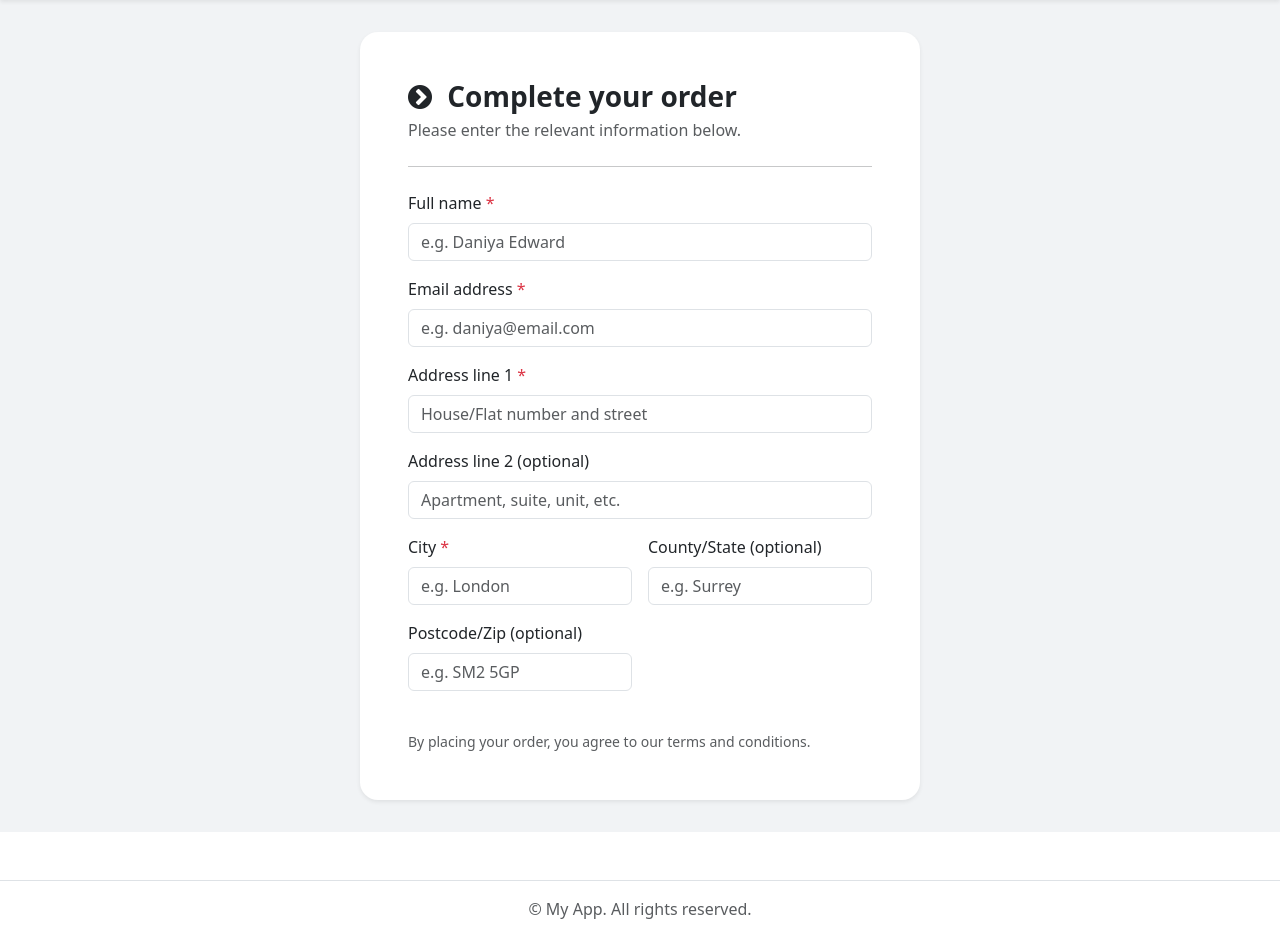
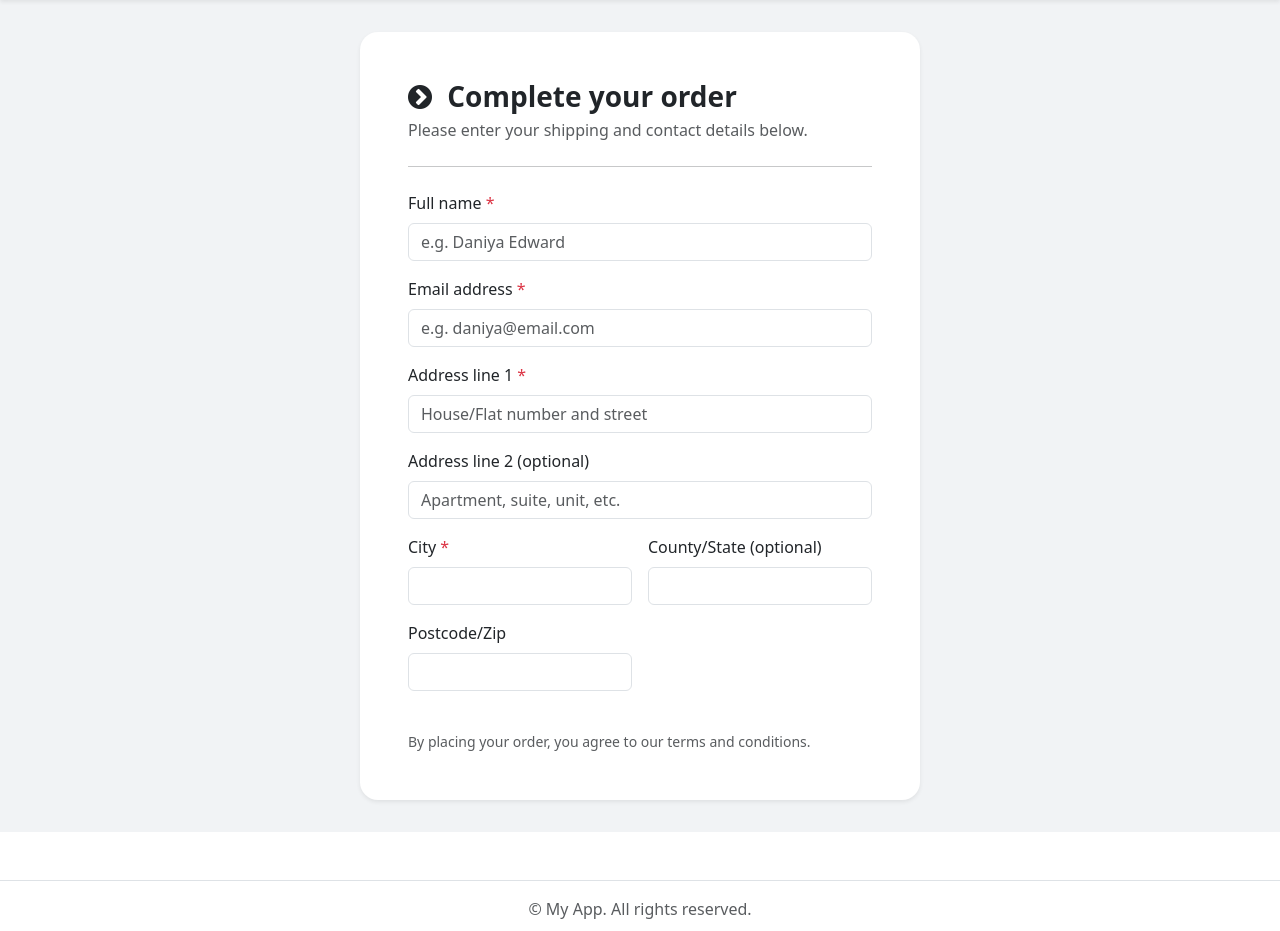
Before and after one commit to bendamian/ecommerce, a Django app: page /payment/checkout/ in a window 1280 px wide. Shown: the part 56-987 px from the top of the page. Run offline with Django 5.2, Linux system fonts and the light colour scheme; data that the repository does not hold is empty; some libraries are stand-ins or nearby versions.

Commit message:
add soms comments

```diff
--- a/payment/templates/payment/checkout.html
+++ b/payment/templates/payment/checkout.html
@@ -3,6 +3,10 @@
 
 {% block content %}
 
+<!-- ======================================================
+     CHECKOUT PAGE STYLING
+     Keeps layout centered and visually clean
+====================================================== -->
 <style>
   .checkout-page {
     background: #f1f3f5;
@@ -15,26 +19,38 @@
   }
 </style>
 
+<!-- ======================================================
+     CHECKOUT FORM CONTAINER
+====================================================== -->
 <div class="checkout-page">
   <div class="container">
     <div class="card checkout-card shadow-sm border-0 mx-auto">
       <div class="card-body p-4 p-md-5">
 
+        <!-- Page Heading -->
         <div class="mb-4">
           <h3 class="fw-bold mb-1">
             <i class="fa fa-chevron-circle-right" aria-hidden="true"></i>
             <span class="ms-2">Complete your order</span>
           </h3>
-          <p class="text-muted mb-0">Please enter the relevant information below.</p>
+          <p class="text-muted mb-0">
+            Please enter your shipping and contact details below.
+          </p>
         </div>
 
         <hr class="my-4">
 
+        <!-- ======================================================
+             CHECKOUT FORM (Validated before PayPal enabled)
+        ====================================================== -->
         <form id="checkout-form" method="POST" novalidate>
           {% csrf_token %}
 
+          <!-- Full Name -->
           <div class="mb-3">
-            <label for="name" class="form-label">Full name <span class="text-danger">*</span></label>
+            <label for="name" class="form-label">
+              Full name <span class="text-danger">*</span>
+            </label>
             <input
               class="form-control validate"
               id="name"
@@ -47,8 +63,11 @@
             >
           </div>
 
+          <!-- Email -->
           <div class="mb-3">
-            <label for="email" class="form-label">Email address <span class="text-danger">*</span></label>
+            <label for="email" class="form-label">
+              Email address <span class="text-danger">*</span>
+            </label>
             <input
               class="form-control validate"
               id="email"
@@ -61,8 +80,11 @@
             >
           </div>
 
+          <!-- Address Line 1 -->
           <div class="mb-3">
-            <label for="address1" class="form-label">Address line 1 <span class="text-danger">*</span></label>
+            <label for="address1" class="form-label">
+              Address line 1 <span class="text-danger">*</span>
+            </label>
             <input
               class="form-control validate"
               id="address1"
@@ -75,8 +97,11 @@
             >
           </div>
 
+          <!-- Address Line 2 (Optional) -->
           <div class="mb-3">
-            <label for="address2" class="form-label">Address line 2 (optional)</label>
+            <label for="address2" class="form-label">
+              Address line 2 (optional)
+            </label>
             <input
               class="form-control"
               id="address2"
@@ -88,15 +113,17 @@
             >
           </div>
 
+          <!-- City / County / Postcode -->
           <div class="row g-3">
             <div class="col-md-6">
-              <label for="city" class="form-label">City <span class="text-danger">*</span></label>
+              <label for="city" class="form-label">
+                City <span class="text-danger">*</span>
+              </label>
               <input
                 class="form-control validate"
                 id="city"
                 name="city"
                 type="text"
-                placeholder="e.g. London"
                 autocomplete="address-level2"
                 value="{{ shipping.city|default:'' }}"
                 required
@@ -104,56 +131,43 @@
             </div>
 
             <div class="col-md-6">
-              <label for="county" class="form-label">County/State (optional)</label>
+              <label for="county" class="form-label">
+                County/State (optional)
+              </label>
               <input
                 class="form-control"
                 id="county"
                 name="county"
                 type="text"
-                placeholder="e.g. Surrey"
                 autocomplete="address-level1"
                 value="{{ shipping.county|default:'' }}"
               >
             </div>
 
             <div class="col-md-6">
-              <label for="postal_code" class="form-label">Postcode/Zip (optional)</label>
-
+              <label for="postal_code" class="form-label">
+                Postcode/Zip
+              </label>
               <input
                 class="form-control"
                 id="postal_code"
                 name="postal_code"
                 type="text"
-                placeholder="e.g. SM2 5GP"
                 autocomplete="postal-code"
                 value="{{ shipping.postal_code|default:'' }}"
               >
             </div>
           </div>
-         <!--
-          <button
-            id="complete-order"
-            type="submit"
-            class="btn btn-primary w-100 mt-4 py-2 fw-semibold"
-          >
-            Complete order
-          </button>
-                -->
+
+          <!-- PayPal Button Container -->
           <br>
-          <!-- PayPal button  -->
           <div id="paypal-button-container"></div>
-
-
-
-
-
 
           <p class="text-muted small mt-3 mb-0">
             By placing your order, you agree to our terms and conditions.
           </p>
 
         </form>
-
 
       </div>
     </div>
@@ -164,25 +178,38 @@
 
 {% block scripts %}
 
-<!-- Load PayPal SDK (best outside the form) -->
-<script src="https://www.paypal.com/sdk/js?client-id=AcTAGhkhnrSkxwLU1_EbpR2Yvrrn_buD9THhOmWJwO1FIkrdfiy5frsrmY4mk3uOpg48X2rGktYxoQHQ&currency=USD&intent=capture&enable-funding=venmo"></script>
+<!-- ======================================================
+     LOAD PAYPAL SDK
+     Client ID should ideally be injected from settings
+====================================================== -->
+<script src="https://www.paypal.com/sdk/js?client-id=YOUR_CLIENT_ID&currency=USD&intent=capture"></script>
 
 <script>
-  // Total price from Django (string "10.00")
-  const total_price = "{{ cart.get_total_price|floatformat:2 }}".replace(",", ".");
-
-  // Stop normal form submission (PayPal will handle checkout)
+  // ======================================================
+  // PREVENT DEFAULT FORM SUBMISSION
+  // PayPal button controls the checkout flow
+  // ======================================================
   document.getElementById("checkout-form").addEventListener("submit", function(e){
     e.preventDefault();
   });
 
+  // Total cart price passed from Django
+  const total_price = "{{ cart.get_total_price|floatformat:2 }}".replace(",", ".");
+
+  // ======================================================
+  // PAYPAL BUTTON CONFIGURATION
+  // ======================================================
   const paypalButtonsComponent = paypal.Buttons({
+
     style: {
       color: "silver",
       shape: "pill",
       layout: "vertical"
     },
 
+    // --------------------------------------------------
+    // Enable PayPal button only when required fields valid
+    // --------------------------------------------------
     onInit: function (data, actions) {
       actions.disable();
 
@@ -204,10 +231,7 @@
         valid ? actions.enable() : actions.disable();
       };
 
-      // Run once on load (helps if browser autofills)
       validateForm();
-
-      // Run again shortly after in case autofill happens late
       setTimeout(validateForm, 200);
 
       requiredInputs.forEach(input => {
@@ -217,12 +241,10 @@
       });
     },
 
+    // --------------------------------------------------
+    // Create PayPal Order
+    // --------------------------------------------------
     createOrder: (data, actions) => {
-      if (!total_price || isNaN(Number(total_price))) {
-        console.error("Invalid total price:", total_price);
-        throw new Error("Invalid total price");
-      }
-
       return actions.order.create({
         purchase_units: [{
           amount: {
@@ -233,80 +255,55 @@
       });
     },
 
+    // --------------------------------------------------
+    // On Payment Approval
+    // Capture payment, then send order to Django
+    // --------------------------------------------------
     onApprove: (data, actions) => {
       return actions.order.capture().then(function (details) {
-    console.log("Transaction completed", details);
 
-    // 1) Collect form fields (same as your checkout-form code)
-    const fullName = ($('input[name="full_name"]').val() || $('#name').val() || '').trim();
-    const email = ($("#email").val() || "").trim();
-    const address1 = ($("#address1").val() || "").trim();
-    const address2 = ($("#address2").val() || "").trim();
-    const city = ($("#city").val() || "").trim();
-    const county = ($("#county").val() || "").trim();
-    const postcode = ($("#postal_code").val() || "").trim();
-
-    if (!fullName) {
-      alert("Please enter your full name.");
-      return;
-    }
-
-    // 2) Pull PayPal IDs from capture response
-    const paypalOrderId = data.orderID; // PayPal order id
+        const paypalOrderId = data.orderID;
         const captureId =
           details?.purchase_units?.[0]?.payments?.captures?.[0]?.id || null;
 
-    // 3) Call your Django endpoint to create the Order + OrderItems
+        // Send order data to Django backend
         return $.ajax({
           type: "POST",
           url: '{% url "payment_app:complete-order" %}',
           data: {
             action: "post",
-        full_name: fullName,
-        email: email,
-        address_line1: address1,
-        address_line2: address2,
-        city: city,
-        county: county,
-        postal_code: postcode,
-
-        // PayPal references (optional but recommended)
+            full_name: $("#name").val(),
+            email: $("#email").val(),
+            address_line1: $("#address1").val(),
+            address_line2: $("#address2").val(),
+            city: $("#city").val(),
+            county: $("#county").val(),
+            postal_code: $("#postal_code").val(),
             paypal_order_id: paypalOrderId,
             paypal_capture_id: captureId,
-
             csrfmiddlewaretoken: "{{ csrf_token }}",
           },
-      success: function (json) {
-        // Redirect only after DB save succeeded
+          success: function () {
             window.location.replace("{% url 'payment_app:payment-success' %}");
           },
-      error: function (xhr) {
-        console.log("Save order failed:", xhr.status, xhr.responseText);
+          error: function () {
             window.location.replace("{% url 'payment_app:payment-failed' %}");
-      },
+          }
         });
       });
     },
 
-
+    // --------------------------------------------------
+    // Handle PayPal errors
+    // --------------------------------------------------
     onError: (err) => {
       console.error("PayPal checkout error:", err);
+    }
 
-    }
   });
 
   paypalButtonsComponent.render("#paypal-button-container");
 
-
-
-
-
 </script>
 
-
-
-
-
-
-
 {% endblock scripts %}
```
Lines whose indentation alone changed are shown as unchanged.
